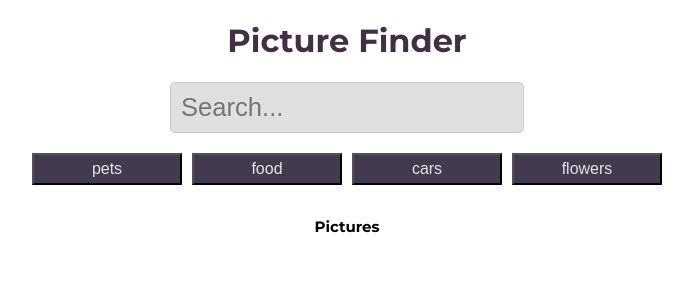
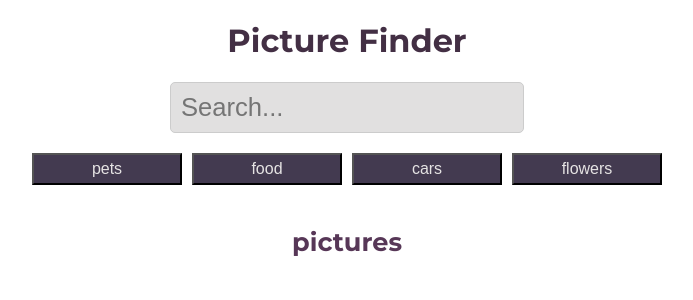
Before and after one commit to gabatk/picture-finder, a React (Create React App) app: page / in a window 1280 px wide. Shown: the top 300 px of the page, without its empty margins (293-986 px from the left). Built offline with nearby package versions, Linux system fonts and the light colour scheme.

Commit message:
Category header completed.

```diff
--- a/src/App.js
+++ b/src/App.js
@@ -30,7 +30,7 @@ function App() {
 				categoriesList={categories}
 				pasteValue={categoryValueHandler}
 			/>
-			<CategoryHeader />
+			<CategoryHeader categoryTitle={categoryValue}/>
 		</div>
 	);
 }
--- a/src/components/CategoryHeader.css
+++ b/src/components/CategoryHeader.css
@@ -0,0 +1,4 @@
+.categoryHeader {
+    font-size: 1.6rem;
+    color: rgb(87, 55, 87);
+}
--- a/src/components/CategoryHeader.js
+++ b/src/components/CategoryHeader.js
@@ -4,7 +4,7 @@ import './CategoryHeader.css';
 const CategoryHeader = props => {
 	return (
 		<div>
-			<h2>{props.categoryTitle} Pictures</h2>
+			<h2 className='categoryHeader'>{props.categoryTitle} pictures</h2>
 		</div>
 	);
 };
```
